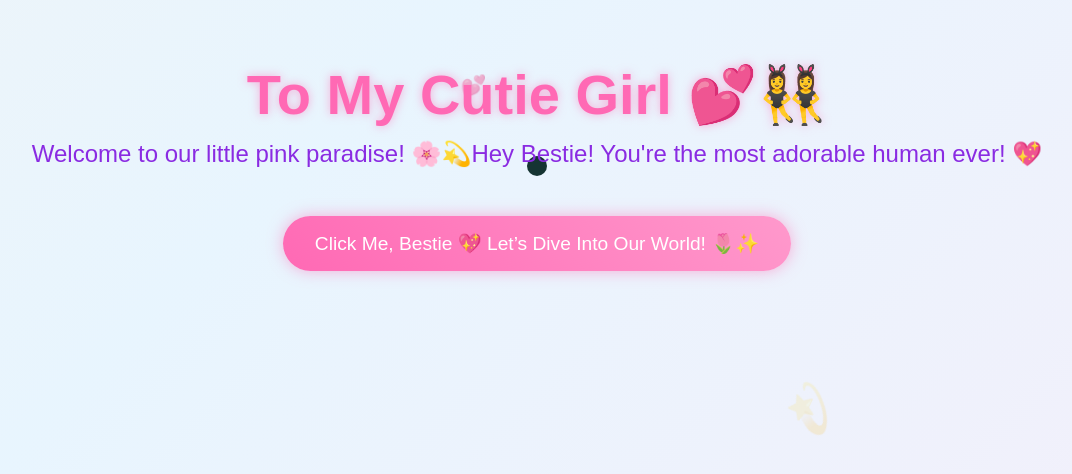
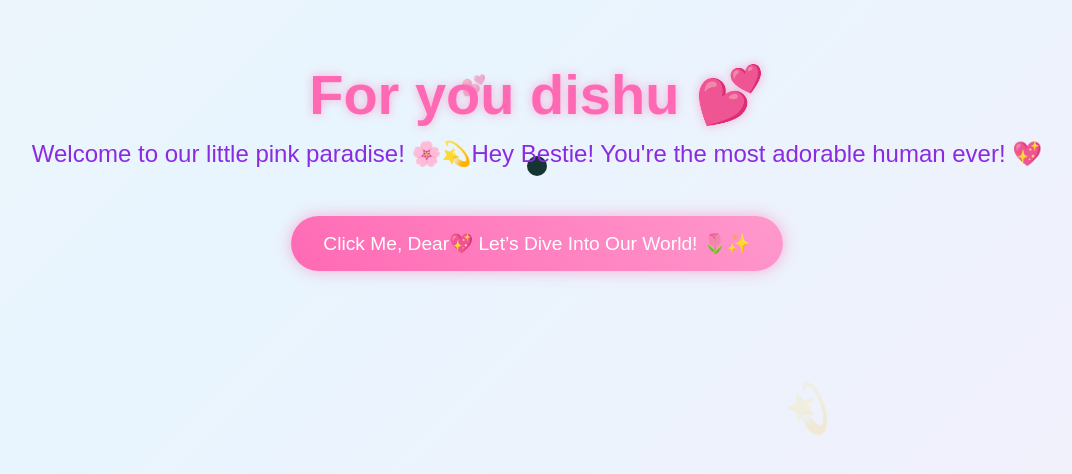
Before and after one commit to iashish271/dishu, a plain HTML site: page index.html in a window 1280 px wide. Shown: the part 234-708 px from the top of the page, without its empty margins (103-1175 px from the left). Drawn offline with nearby package versions, Linux system fonts and the light colour scheme.

Commit message:
Update index.html

```diff
--- a/index.html
+++ b/index.html
@@ -4,7 +4,7 @@
 <head>
     <meta charset="UTF-8">
     <meta name="viewport" content="width=device-width, initial-scale=1.0">
-    <title>The Cutest friend </title>
+    <title> dishu fot you </title>
     <script src="https://cdnjs.cloudflare.com/ajax/libs/gsap/3.12.2/gsap.min.js"></script>
     <link rel="stylesheet" href="style.css">
 
@@ -13,9 +13,9 @@
 <body>
     <div class="cursor"></div>
     <div class="container">
-        <h1>To My Cutie Girl 💕👯‍♀️</h1>
+        <h1>For you dishu 💕</h1>
         <div class="greeting">Welcome to our little pink paradise! 🌸💫</div>
-        <button class="cta-button">Click Me, Bestie 💖 Let’s Dive Into Our World! 🌷✨</button>
+        <button class="cta-button">Click Me, Dear💖 Let’s Dive Into Our World! 🌷✨</button>
     </div>
 
 
```
